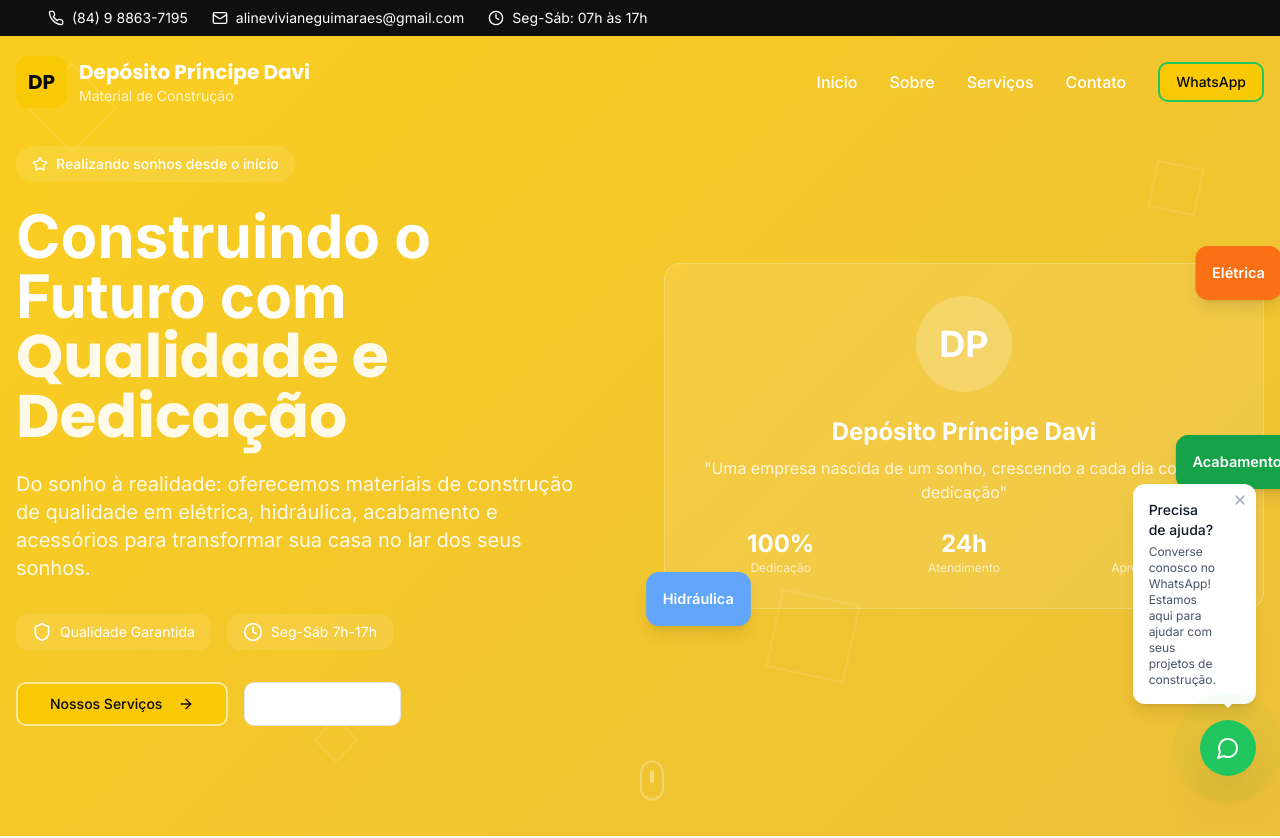
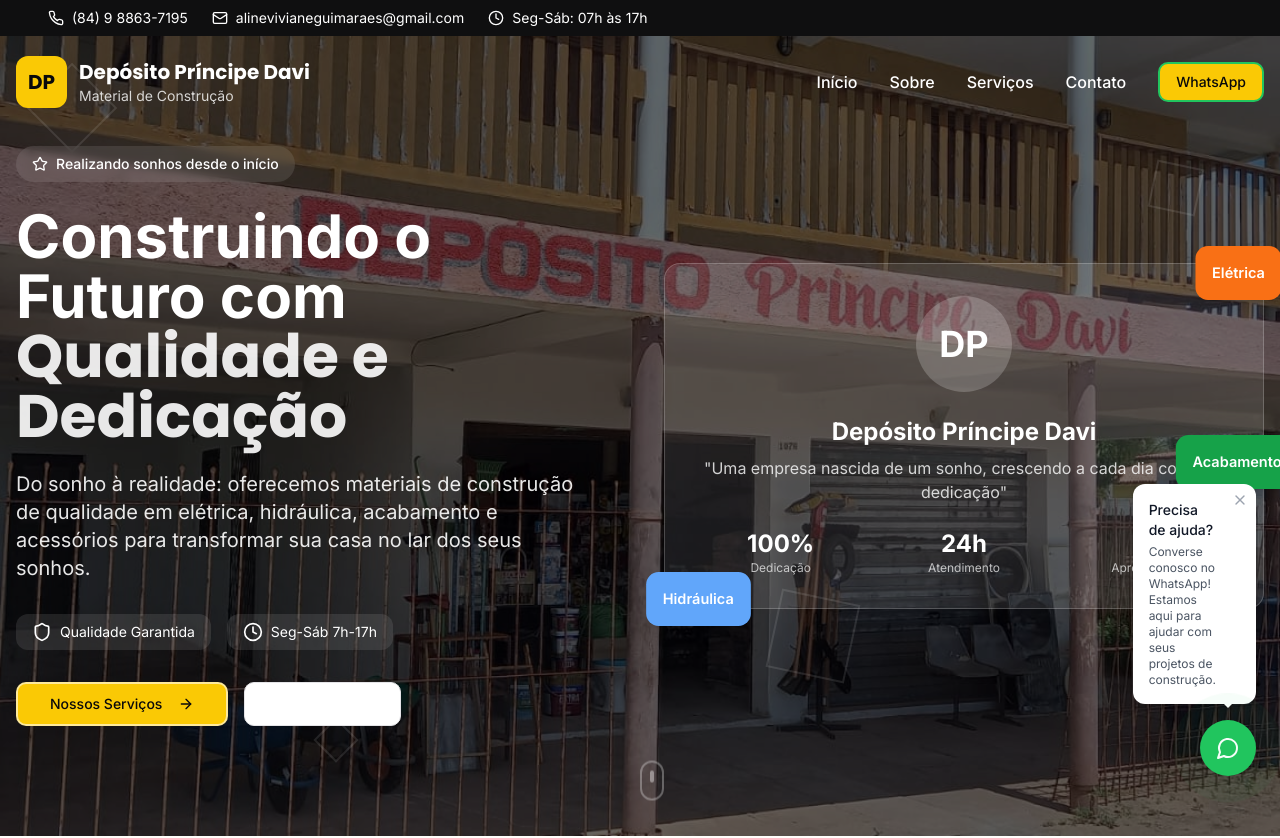
Before and after one commit to DevZipMateus/principe-davi-digital, a React (Vite) app: page / in a window 1280 px wide. Shown: the top 838 px of the page. Built offline with nearby package versions, Linux system fonts and the light colour scheme.

Commit message:
feat: Add background image to hero section
Adds the provided image as the background for the hero section.

```diff
--- a/src/components/HeroSection.tsx
+++ b/src/components/HeroSection.tsx
@@ -6,8 +6,16 @@ import { Button } from '@/components/ui/button';
 const HeroSection = () => {
   return (
     <section id="inicio" className="relative min-h-screen flex items-center justify-center overflow-hidden">
-      {/* Background com gradiente */}
-      <div className="absolute inset-0 hero-gradient-overlay"></div>
+      {/* Background com imagem da loja */}
+      <div
+        className="absolute inset-0 bg-cover bg-center bg-no-repeat"
+        style={{
+          backgroundImage: `url('/lovable-uploads/76fcb485-4f16-4e21-88f1-61d6210f14fb.png')`
+        }}
+      ></div>
+
+      {/* Overlay escuro para melhorar legibilidade */}
+      <div className="absolute inset-0 bg-black/60"></div>
 
       {/* Padrão de construção sutil */}
       <div className="absolute inset-0 opacity-10">
```
Also changed, not shown: public/lovable-uploads/76fcb485-4f16-4e21-88f1-61d6210f14fb.png (added).
